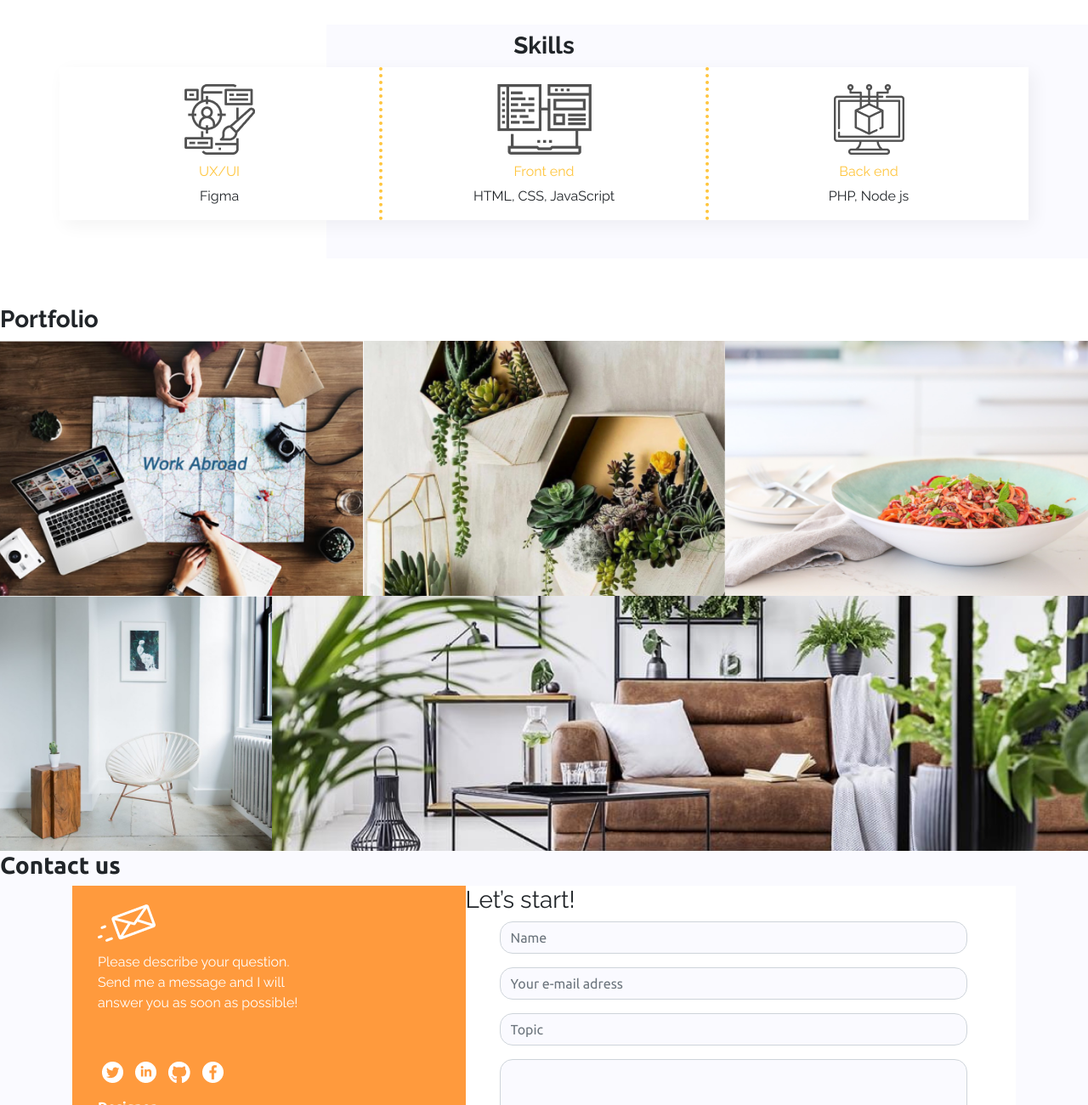
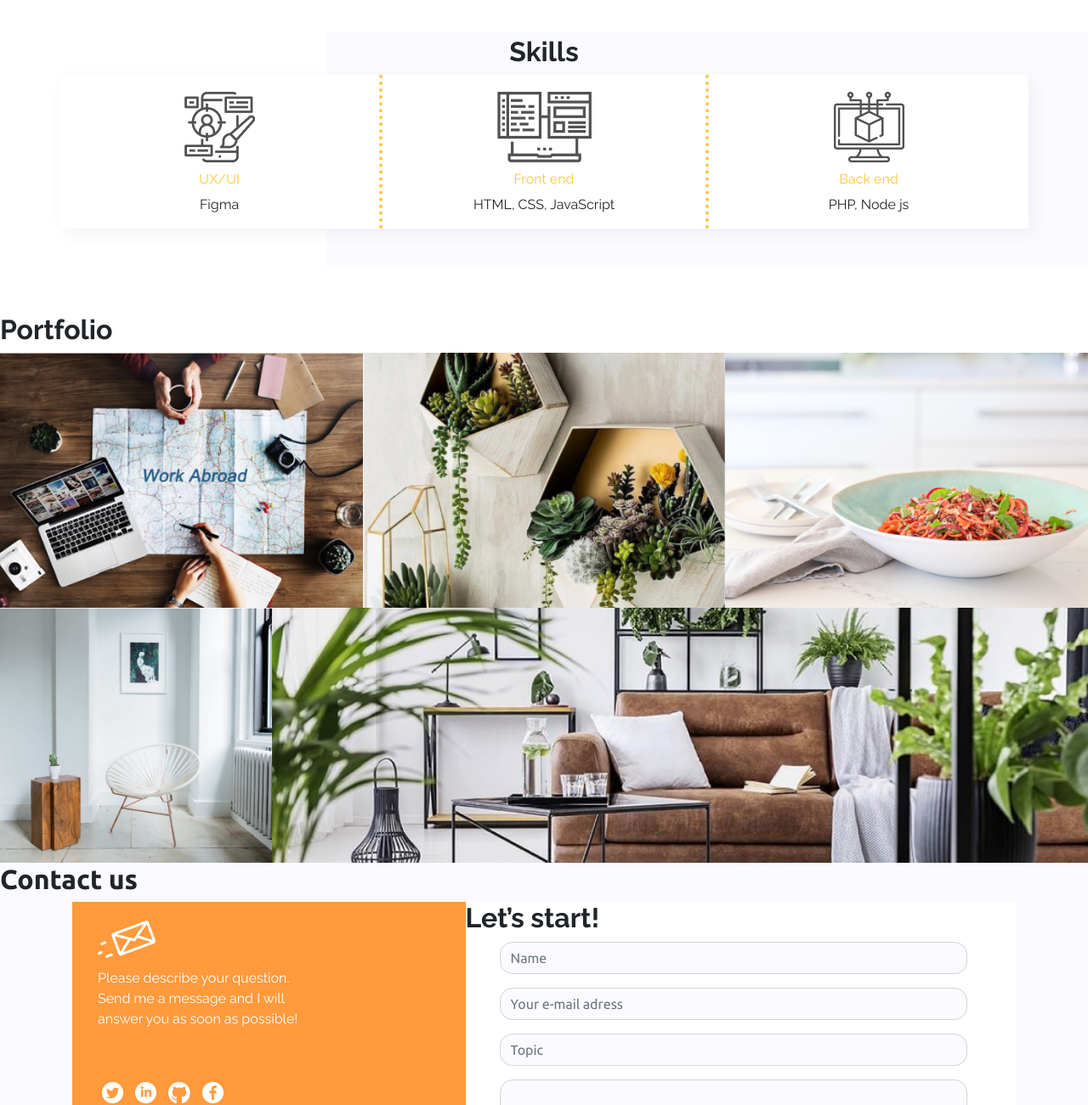
Before and after one commit to RafalPuzio/CodersCamp_wizytowka, a plain HTML site: page index.html in a window 1280 px wide. Shown: the part 967-2267 px from the top of the page at 85% size. Drawn offline with nearby package versions, Linux system fonts and the light colour scheme.

Commit message:
changed h3 to h2

```diff
--- a/index.html
+++ b/index.html
@@ -68,7 +68,7 @@
     <!--About Me-->
     <section id="about">
       <div class="about-me__title">
-        <h3><b>About me</b></h3>
+        <h2><b>About me</b></h2>
       </div>
       <div class="container-fluid about-me_container_gray-box">
          <div class="about-me__gray-box"></div>
@@ -93,7 +93,7 @@
     <!--Skills-->
     <section id="skills">
       <div class="skills__title">
-        <h3><b>Skills</b></h3>
+        <h2><b>Skills</b></h2>
       </div>
       <div class="container-fluid skills_container_gray-box">
        <div class="skills__gray-box"></div>
@@ -120,13 +120,14 @@
     </section>
     <!--Portfolio-->
     <section id="portfolio">
-      <div class="portfolio__tilte">
-        <h3><b>Portfolio</b></h3>
+      <div class="portfolio__title">
+        <h2><b>Portfolio</b></h2>
         </div>
         <div class=container-fluid>
           <div class="row">
             <figure class="col-12 col-sm-7 col-md-4 portfolio_column__fig1">
               <img class="img-fluid">
+
             </figure>
             <figure class="col-12 col-sm-5 col-md-4 portfolio_column__fig2">
               <img class="img-fluid">
@@ -151,7 +152,7 @@
     <!--section6 -CONTACT US -->
     <section id="contact" class="contact">
       <div class="contact__title">
-        <h3><b>Contact us</b></h3>
+        <h2><b>Contact us</b></h2>
       </div>
       <div class="container contact_container">
         <div class="row no-gutters contact_container-row">
@@ -172,7 +173,7 @@
           </div>
           <div class="col-xs-12 col-sm-12 col-md-7 contact-container-form">
             <div class="contact-container-form__title">
-              <h3>Let’s start!</h3>
+              <h2><b>Let’s start!</b></h2>
             </div>
             <div class="contact-container-form_form">
               <form>
--- a/style.css
+++ b/style.css
@@ -270,7 +270,7 @@ ul {
     padding: 20px 0 0 0;
 }
 
-.portfolio__tilte {
+.portfolio__title {
     padding: 100px 0 0 0;
 }
 .portfolio_container {
```
